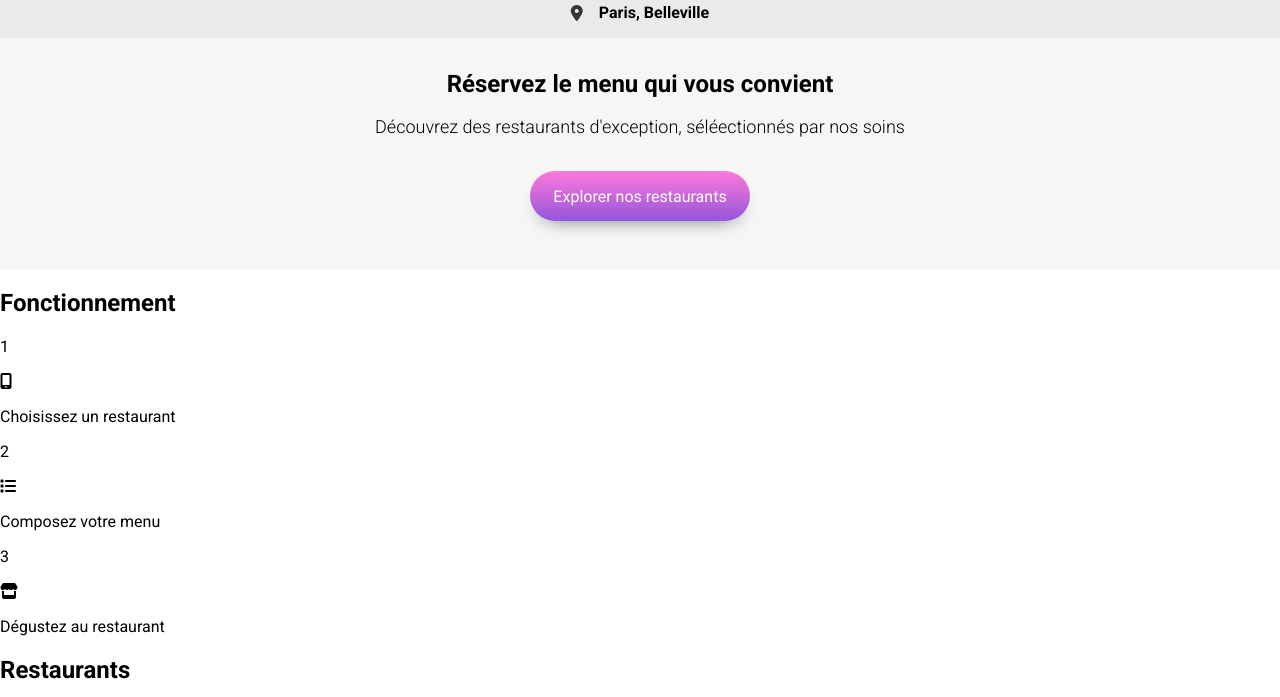
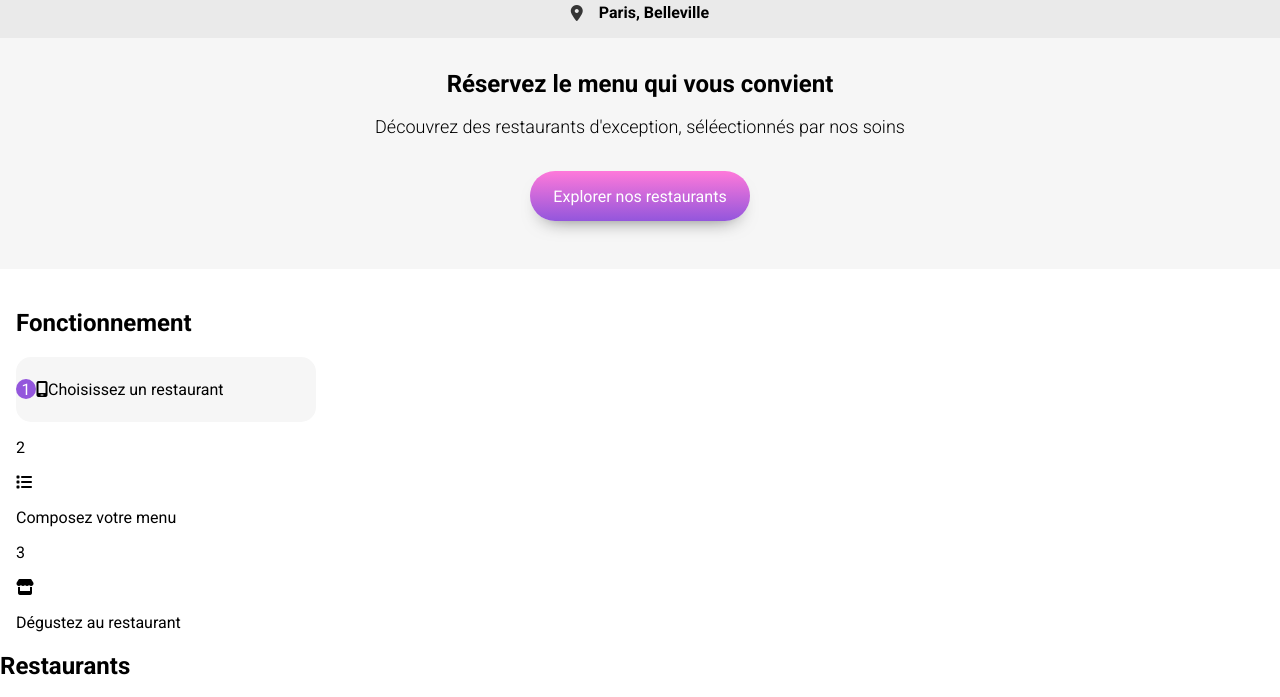
Before and after one commit to ElodieFNS/Fernandes_Elodie_Projet4, a plain HTML site: page homepage.html in a window 1280 px wide. Shown: the part 66-763 px from the top of the page. Drawn offline with Linux system fonts and the light colour scheme; grey boxes are pictures that could not be loaded; a web font is replaced by a local one.

Commit message:
Push des commits

```diff
--- a/Sass/style.scss
+++ b/Sass/style.scss
@@ -96,3 +96,37 @@ h1{
     text-decoration: none;
     color: white;
 }
+
+/* Fonctionnement */
+
+.fonctionnement{
+    margin: 1rem;
+}
+
+.fonctionnement h2{
+    margin-top: 2.5rem;
+}
+
+.fonctionnement_boutons {
+
+}
+
+.fonctionnement_bouton{
+    display: flex;
+    align-items: center;
+    background-color: $background-color;
+    border-radius: 15px;
+    width: 300px;
+    height: 65px;
+}
+
+.fonctionnement_bouton p:first-child{
+    background-color: #9356DC;
+    border-radius: 20px;
+    width: 20px;
+    height: 20px;
+    display: flex;
+    align-items: center;
+    justify-content: center;
+    color: white;
+}
--- a/homepage.html
+++ b/homepage.html
@@ -31,9 +31,10 @@
             <a href="#ancre_restaurants">Explorer nos restaurants</a>
            </nav>
         </div>
-        <section>
+        <section class="fonctionnement">
             <h2>Fonctionnement</h2>
-            <div>
+            <div class="fonctionnement_boutons">
+                <div class="fonctionnement_bouton">
                     <p>1</p>
                     <i class="fa-solid fa-mobile-screen"></i>
                     <p>Choisissez un restaurant</p>
@@ -48,9 +49,11 @@
                     <i class="fa-solid fa-store"></i>
                     <p>Dégustez au restaurant</p>
                 </div>
+            </div>
+
         </section>
         <section>
-            <h2>Restaurants</h2>
+            <h2 id="ancre_restaurants">Restaurants</h2>
             <div>
                 <article>
                     <a href="/menus/la_palette_du_gout.html">
```
Also changed, not shown: Sass/style.css, 1 other file. Lines whose indentation alone changed are shown as unchanged.
